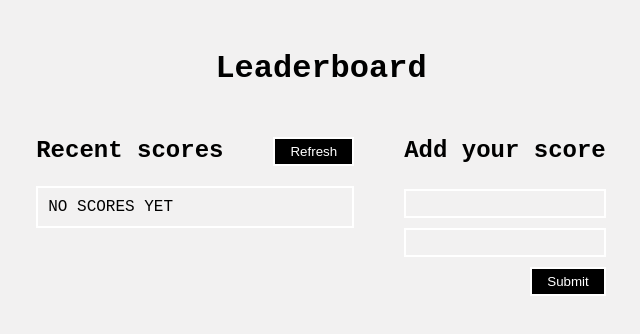
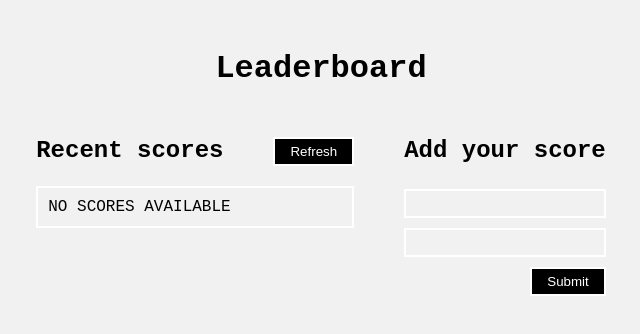
Before and after one commit to mrparkersson/leaderboard, a website built with webpack: page src/index.html in a window 1280 px wide. Shown: the full height of the page, 319-959 px from the left. Built offline with nearby package versions, Linux system fonts and the light colour scheme.

Commit message:
final changes

```diff
--- a/src/index.html
+++ b/src/index.html
@@ -14,7 +14,7 @@
           <button>Refresh</button>
         </div>
         <ul>
-          <li>NO SCORES YET</li>
+          <li>NO SCORES AVAILABLE</li>
         </ul>
       </section>
       <section class="form">
```
